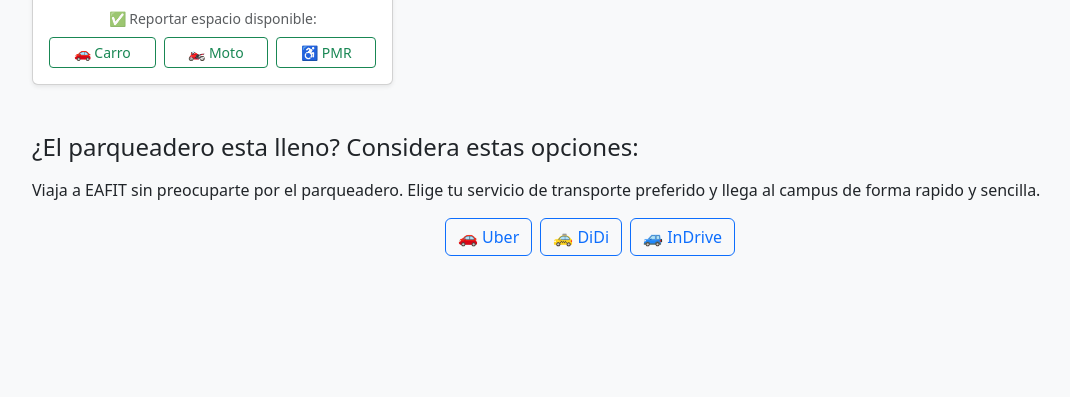
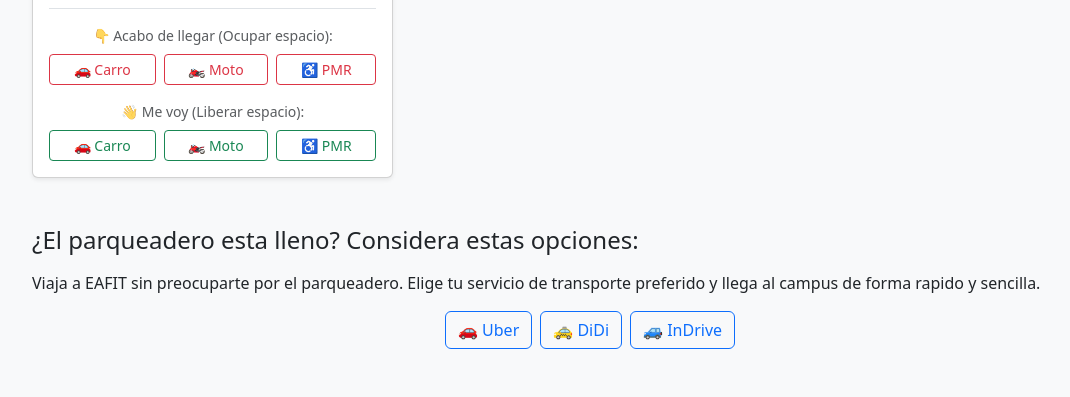
Before and after one commit to jeronimoescobar/parqueando-ando, a Django app: page / in a window 1280 px wide. Shown: the part 965-1362 px from the top of the page, without its empty margins (50-1120 px from the left). Before the commit the page ends 1221 px from the top, so only its background shows below. Run offline with Django 5.2, Linux system fonts and the light colour scheme; tables that the repository leaves empty hold one stand-in row (values such as "Sample post").

Commit message:
Implement FR22: Report occupied parking space with specific vehicle types

```diff
--- a/core/templates/core/home.html
+++ b/core/templates/core/home.html
@@ -107,8 +107,37 @@
                         </div>
                         {% endif %}
 
-                        <div class="mt-3">
-                            <small class="text-muted d-block mb-2 text-center">✅ Reportar espacio disponible:</small>
+                        <div class="mt-3 border-top pt-3">
+                            <!-- FR22: Ocupar espacio -->
+                            <small class="text-muted d-block mb-2 text-center">👇 Acabo de llegar (Ocupar espacio):</small>
+                            <div class="d-flex gap-2 justify-content-center mb-3">
+                                {% if item.lot.capacity_cars > 0 %}
+                                <form action="{% url 'report_occupied' item.lot.id %}" method="POST" class="flex-fill">
+                                    {% csrf_token %}
+                                    <input type="hidden" name="vehicle_type" value="car">
+                                    <button type="submit" class="btn btn-sm btn-outline-danger w-100">🚗 Carro</button>
+                                </form>
+                                {% endif %}
+
+                                {% if item.lot.capacity_motorcycles > 0 %}
+                                <form action="{% url 'report_occupied' item.lot.id %}" method="POST" class="flex-fill">
+                                    {% csrf_token %}
+                                    <input type="hidden" name="vehicle_type" value="motorcycle">
+                                    <button type="submit" class="btn btn-sm btn-outline-danger w-100">🏍️ Moto</button>
+                                </form>
+                                {% endif %}
+
+                                {% if item.lot.capacity_accessibility > 0 %}
+                                <form action="{% url 'report_occupied' item.lot.id %}" method="POST" class="flex-fill">
+                                    {% csrf_token %}
+                                    <input type="hidden" name="vehicle_type" value="accessibility">
+                                    <button type="submit" class="btn btn-sm btn-outline-danger w-100">♿ PMR</button>
+                                </form>
+                                {% endif %}
+                            </div>
+
+                            <!-- FR21: Liberar espacio -->
+                            <small class="text-muted d-block mb-2 text-center">👋 Me voy (Liberar espacio):</small>
                             <div class="d-flex gap-2 justify-content-center">
                                 {% if item.lot.capacity_cars > 0 %}
                                 <form action="{% url 'report_available' item.lot.id %}" method="POST" class="flex-fill">
--- a/reports/urls.py
+++ b/reports/urls.py
@@ -4,4 +4,6 @@ from . import views
 urlpatterns = [
     # Ruta para FR21: Reportar espacio disponible
     path('available/<int:lot_id>/', views.report_available_space, name='report_available'),
+    # Ruta para FR22: Reportar espacio ocupado
+    path('occupied/<int:lot_id>/', views.report_occupied_space, name='report_occupied'),
 ]
```
Also changed, not shown: reports/views.py (+34 -0 lines).
